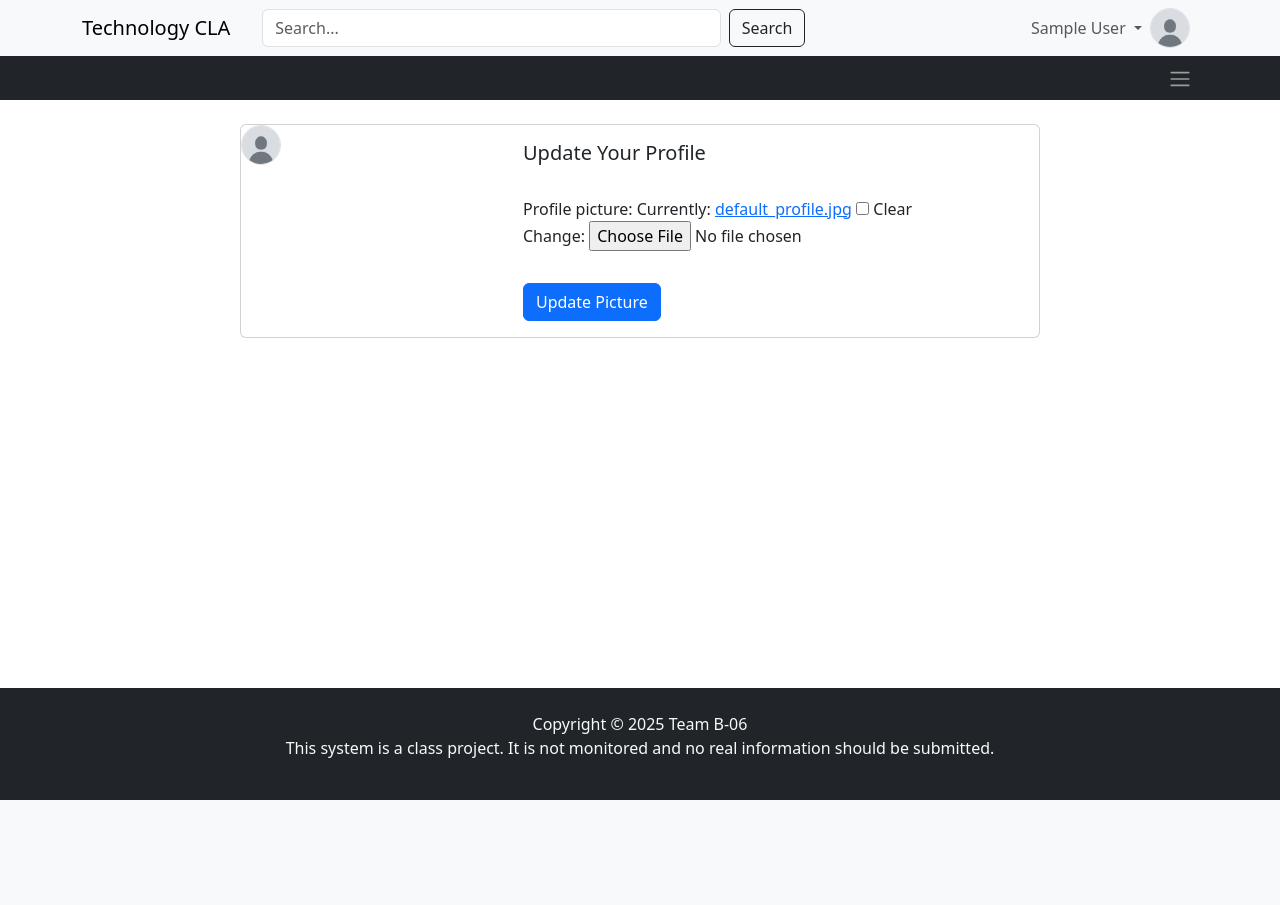
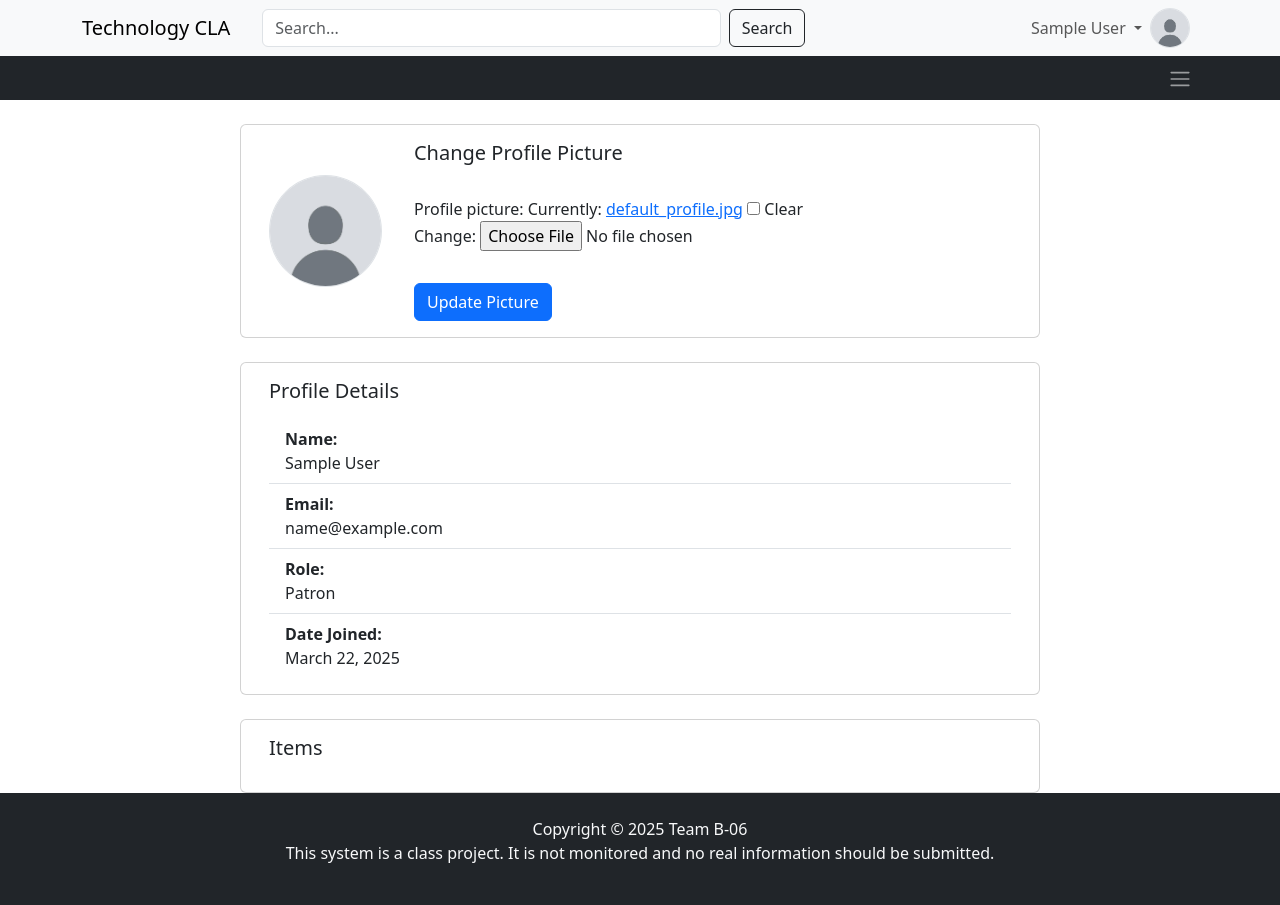
Before and after one commit to elliotSchmango/tech-lending-app, a Django app: page /profile in a window 1280 px wide. Before the commit the page ends 800 px from the top, so only its background shows below. Run offline with Django 5.2, Linux system fonts and the light colour scheme; the visitor is signed in with stand-in values (Sample User, id 1); data comes from the database, SQL or seed files in the repository; some libraries are stand-ins or nearby versions.

Commit message:
profile page styling

```diff
--- a/techCLA/templates/techCLA/profile.html
+++ b/techCLA/templates/techCLA/profile.html
@@ -2,21 +2,21 @@
 {% load static %}
 
 {% block content %}
-<div class="d-flex justify-content-center align-items-center">
-    <div class="card" style="width: 50rem;">
+<div class="row d-flex justify-content-center align-items-center">
+    <div class="card d-flex flex-column mb-4" style="width: 50rem;">
         <div class="row g-0">
-            <div class="col-md-4">
+            <div class="col-2 ps-3 d-flex justify-content-center align-items-center">
                 {% if user.profile.profile_picture and "default_profile" not in user.profile.profile_picture.url %}
                     <img src="{{ user.profile.profile_picture.url }}" alt="Profile Picture"
-                        class="rounded-circle border" width="40" height="40">
+                        class="card-img img-fluid rounded-circle border" style="width: 160px; height: 112px;">
                 {% else %}
                     <img src="{% static '/techCLA/default_profile.jpg' %}" alt="Default Profile Picture"
-                        class="rounded-circle border" width="40" height="40">
+                        class="card-img img-fluid rounded-circle border" style="width: 160px; height: 112px;">
                 {% endif %}
             </div>
-            <div class="col-md-8">
+            <div class="col-8 ps-3">
                 <div class="card-body">
-                    <h5 class="card-title">Update Your Profile</h5>
+                    <h5 class="card-title">Change Profile Picture</h5>
                     {% if messages %}
                         {% for message in messages %}
                             <p style="color: red;">{{ message }}</p>
@@ -25,16 +25,42 @@
                     <ul></ul>
                     <form method="post" enctype="multipart/form-data" class="mt-4">
                         {% csrf_token %}
-
                         <div class="mb-3 pt-2">
                             {{ form.as_p }}
                         </div>
-
                         <button type="submit" class="btn btn-primary mt-3">Update Picture</button>
                     </form>
                 </div>
             </div>
         </div>
     </div>
+    <div class="card d-flex flex-column mb-4" style="width: 50rem;">
+        <div class="card-body">
+            <h5 class="card-title mb-3">Profile Details</h5>
+            <ul class="list-group list-group-flush">
+                <li class="list-group-item">
+                  <b>Name:</b><br>
+                  {{ user.get_full_name|default:user.username }}
+                </li>
+                <li class="list-group-item">
+                  <b>Email:</b><br>
+                  {{ user.email }}
+                </li>
+                <li class="list-group-item">
+                  <b>Role:</b><br>
+                  {{ user.role }}
+                </li>
+                <li class="list-group-item">
+                  <b>Date Joined:</b><br>
+                  {{ user.date_joined.date }}
+                </li>
+            </ul>
+        </div>
+    </div>
+    <div class="card d-flex flex-column" style="width: 50rem;">
+        <div class="card-body">
+            <h5 class="card-title mb-3">Items</h5>
+        </div>
+    </div>
 </div>
 {% endblock %}
```
Also changed, not shown: techCLA/templates/techCLA/update_profile.html (deleted, +0 -22 lines).
